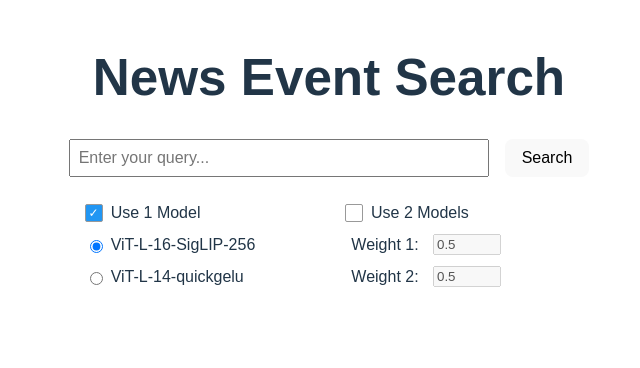
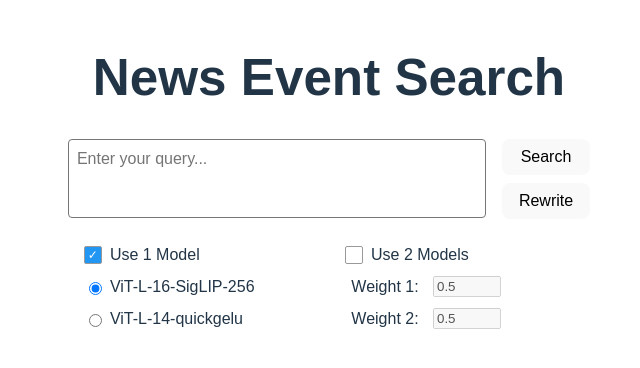
Before and after one commit to leducthanhig/event-retrieval-system, a React (Vite) app in the folder frontend/: page / in a window 1280 px wide. Shown: the top 368 px of the page, without its empty margins (311-951 px from the left). Built offline with nearby package versions, Linux system fonts and the light colour scheme.

Commit message:
fix: unify http request and set default model selection

```diff
--- a/frontend/src/App.jsx
+++ b/frontend/src/App.jsx
@@ -4,6 +4,18 @@ import ModelSelector from './components/ModelSelector';
 import SearchResult from './components/SearchResult';
 import VideoPlayer from './components/VideoPlayer';
 import './App.css';
+
+const AVAILABLE_MODELS = [
+  { label: 'ViT-L-16-SigLIP-256', model_name: 'ViT-L-16-SigLIP-256', pretrained: 'webli' },
+  { label: 'ViT-L-14-quickgelu', model_name: 'ViT-L-14-quickgelu', pretrained: 'dfn2b' }
+];
+
+function toAPISearchModel(uiModel) {
+  return {
+    name: uiModel.model_name,
+    pretrained: uiModel.pretrained,
+  };
+}
 
 function App() {
   const [query, setQuery] = useState('');
@@ -13,10 +25,7 @@ function App() {
   const [selected, setSelected] = useState(null);
 
   const [mode, setMode] = useState('single'); // 'single' or 'multi'
-  const [selectedModel, setSelectedModel] = useState({
-    model_name: 'ViT-L-16-SigLIP-256',
-    pretrained: 'webli'
-  });
+  const [selectedModel, setSelectedModel] = useState(AVAILABLE_MODELS[0]);
   const [weights, setWeights] = useState(['0.5', '0.5']); // as string
 
   const handleSearch = async () => {
@@ -45,11 +54,11 @@ function App() {
           setError("Please select a model.");
           return;
         }
-        body.models = [selectedModel];
+        body.models = [toAPISearchModel(selectedModel)];
       } else {
         body.models = [
-          { model_name: 'ViT-L-16-SigLIP-256', pretrained: 'webli' },
-          { model_name: 'ViT-L-14-quickgelu', pretrained: 'dfn2b' }
+          { name: 'ViT-L-16-SigLIP-256', pretrained: 'webli' },
+          { name: 'ViT-L-14-quickgelu', pretrained: 'dfn2b' }
         ];
         body.weights = weights.map((w) => parseFloat(w));
       }
@@ -89,6 +98,7 @@ function App() {
           setSelectedModel={setSelectedModel}
           weights={weights}
           setWeights={setWeights}
+          AVAILABLE_MODELS={AVAILABLE_MODELS}
         />
       </div>
 
--- a/frontend/src/components/ModelSelector.jsx
+++ b/frontend/src/components/ModelSelector.jsx
@@ -1,9 +1,4 @@
-const AVAILABLE_MODELS = [
-  { label: 'ViT-L-16-SigLIP-256', model_name: 'ViT-L-16-SigLIP-256', pretrained: 'webli' },
-  { label: 'ViT-L-14-quickgelu', model_name: 'ViT-L-14-quickgelu', pretrained: 'dfn2b' }
-];
-
-function ModelSelector({ mode, setMode, selectedModel, setSelectedModel, weights, setWeights }) {
+function ModelSelector({ mode, setMode, selectedModel, setSelectedModel, weights, setWeights, AVAILABLE_MODELS }) {
   return (
     <div style={{ display: 'flex', justifyContent: 'space-between', marginBottom: '1rem', gap: '2rem' }}>
       {/* Single model */}
--- a/frontend/src/components/SearchBar.jsx
+++ b/frontend/src/components/SearchBar.jsx
@@ -1,19 +1,60 @@
+import { useRef, useEffect } from 'react';
+
 function SearchBar({ query, onChange, onSubmit }) {
+  const textareaRef = useRef(null);
+
+  // Auto-resize textarea height based on content
+  useEffect(() => {
+    const textarea = textareaRef.current;
+    if (textarea) {
+      textarea.style.height = 'auto'; // reset before measuring
+      textarea.style.height = `${textarea.scrollHeight}px`;
+    }
+  }, [query]);
+
   return (
-    <div style={{ display: 'flex', justifyContent: 'center', gap: '1rem', marginBottom: '1.5rem' }}>
-      <input
-        type="text"
+    <div
+      style={{
+        display: 'flex',
+        justifyContent: 'center',
+        gap: '1rem',
+        marginBottom: '1.5rem',
+        alignItems: 'flex-start',
+      }}
+    >
+      <textarea
+        ref={textareaRef}
         placeholder="Enter your query..."
         value={query}
         onChange={(e) => onChange(e.target.value)}
         onKeyDown={(e) => {
-          if (e.key === 'Enter') onSubmit();
+          if (e.key === 'Enter' && !e.shiftKey) {
+            e.preventDefault(); // prevent newline
+            onSubmit();
+          }
         }}
-        style={{ width: '400px', maxWidth: '480px', padding: '0.5rem', fontSize: '1rem' }}
+        rows={1}
+        style={{
+          width: '400px',
+          maxWidth: '480px',
+          padding: '0.5rem',
+          fontSize: '1rem',
+          fontFamily: 'inherit',
+          resize: 'none',
+          lineHeight: '1.4',
+          overflow: 'hidden',
+          borderRadius: '4px',
+          minHeight: '45px',
+        }}
       />
-      <button style={{ padding: '0.5rem 1rem' }} onClick={onSubmit}>
-        Search
-      </button>
+      <div style={{ display: 'flex', flexDirection: 'column', gap: '0.5rem' }}>
+        <button style={{ padding: '0.5rem 1rem' }} onClick={onSubmit}>
+          Search
+        </button>
+        <button style={{ padding: '0.5rem 1rem' }}>
+          Rewrite
+        </button>
+      </div>
     </div>
   );
 }
```
